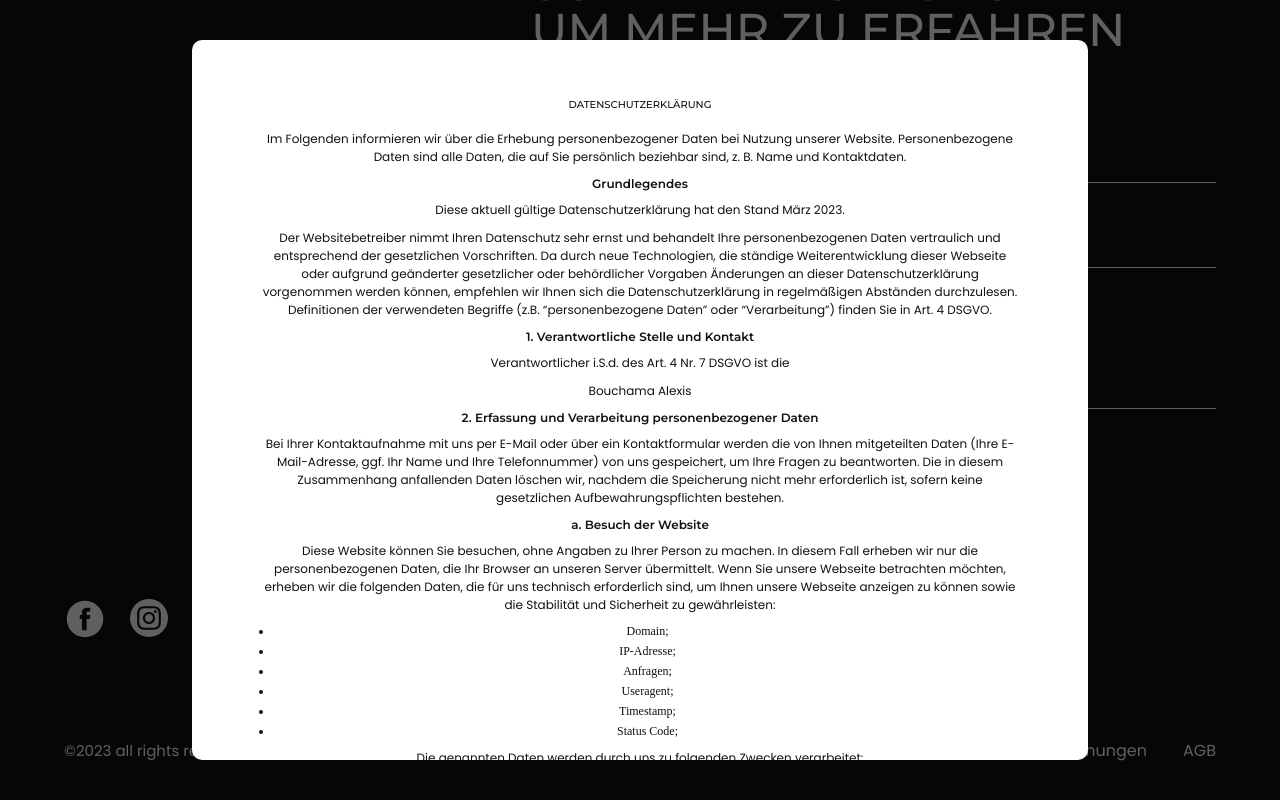
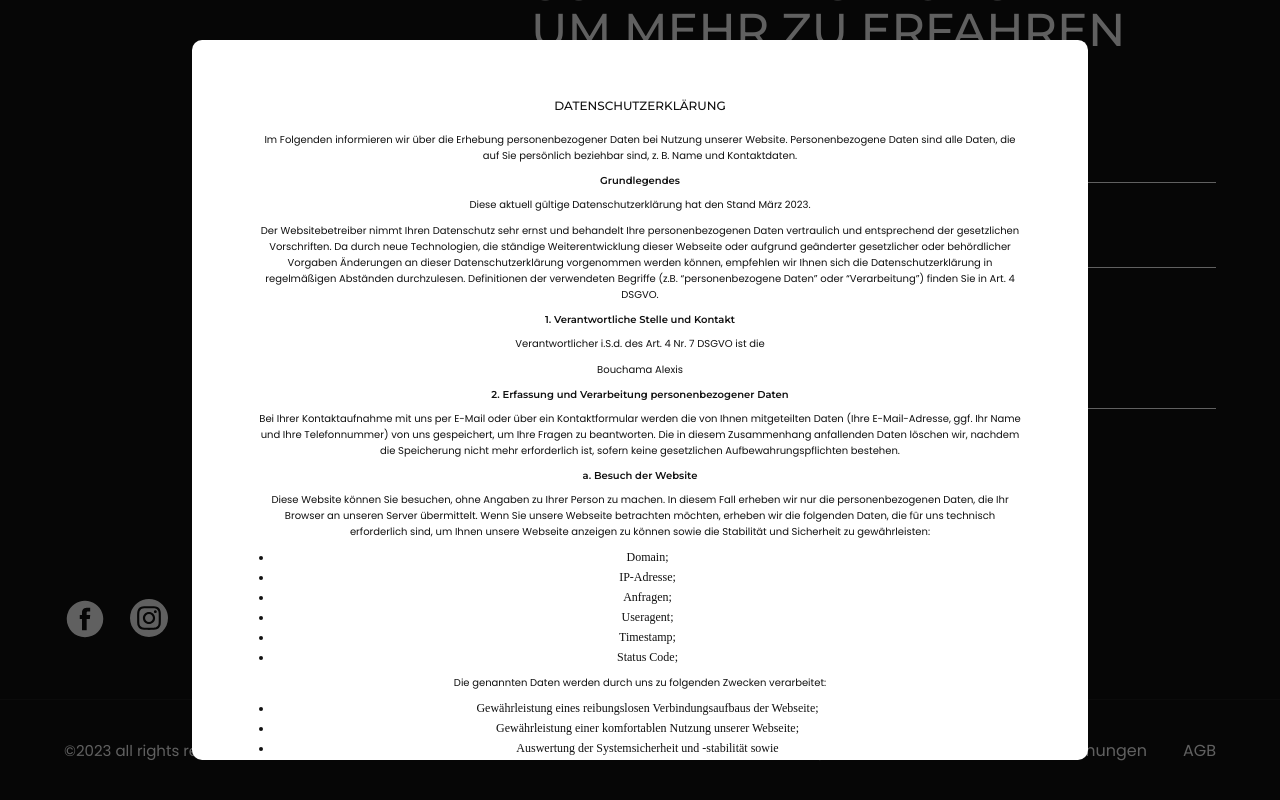
Before and after one commit to RealAliSaid/sfmedianew, a React (Vite) app: page / in a window 1280 px wide. Both pictures are taken after a click on the item "Datenschutzbestimmungen". Shown: the part 6501-7301 px from the top of the page. Built offline with nearby package versions, Linux system fonts and the light colour scheme.

Commit message:
new edits

```diff
--- a/src/components/Datenschutz/Datenschutz.module.css
+++ b/src/components/Datenschutz/Datenschutz.module.css
@@ -6,13 +6,13 @@
 
 .content h2 {
   margin-bottom: 20px;
-  font-size: 1.0rem; /* Adjust font size as needed */
+  font-size: 1.2rem; /* Adjust font size as needed */
 }
 
 .content p,
 .content h4 {
   margin-bottom: 10px;
-  font-size: 1.2rem; /* Adjust font size as needed */
+  font-size: 1.0rem; /* Adjust font size as needed */
 }
 
 .content ul {
```
